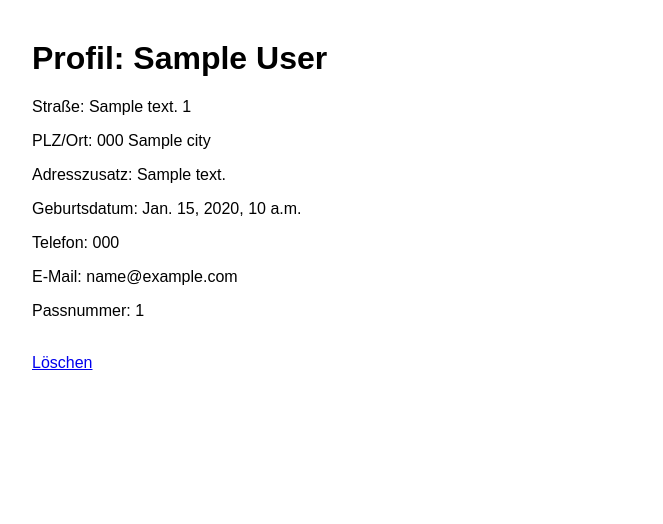
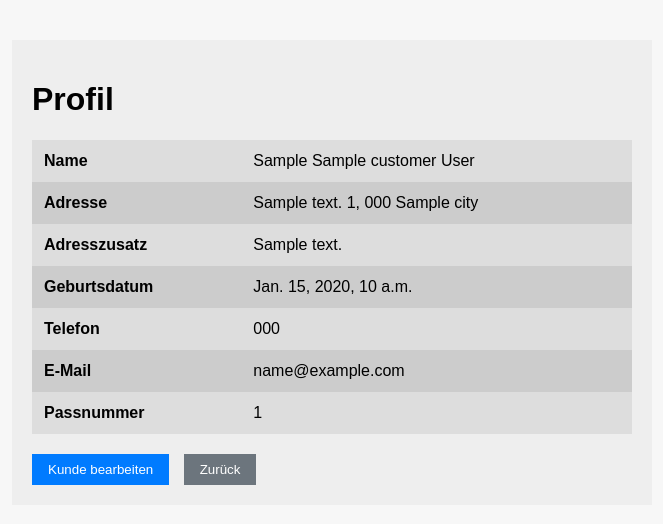
Before and after one commit to matsohms/1LuftiBank, a Django app: template core/templates/customer_detail.html in a window 1280 px wide. Shown: the top 524 px of the page, without its empty margins (308-971 px from the left). Run offline with Django 4.2, Linux system fonts and the light colour scheme; the template is opened without the code that fills it: most values are stand-ins (such as "Sample title", 1, 10 or a date in 2020).

Commit message:
Update customer_detail.html

```diff
--- a/core/templates/customer_detail.html
+++ b/core/templates/customer_detail.html
@@ -1,17 +1,38 @@
-<!DOCTYPE html><html lang="de"><head><meta charset="UTF-8"><title>Profil</title>
-<style>body{font-family:Arial;} .container{width:600px;margin:40px auto;}</style></head><body>
+<!DOCTYPE html>
+<html lang="de">
+<head>
+  <meta charset="UTF-8">
+  <title>Kundenprofil</title>
+  <style>
+    body { font-family: Arial, sans-serif; background: #f7f7f7; }
+    .container { background: #eee; padding: 20px; margin: 40px auto; width: 90%; max-width: 600px; }
+    table { width: 100%; border-collapse: collapse; margin-bottom: 20px; }
+    tr:nth-child(odd) { background: #ddd; }
+    tr:nth-child(even){ background: #ccc; }
+    th, td { padding: 12px; text-align: left; }
+    button { border: none; padding: 8px 16px; font-family: Arial; margin-right: 10px; }
+    .btn-primary { background: #007bff; color: #fff; }
+    .btn-secondary { background: #6c757d; color: #fff; }
+  </style>
+</head>
+<body>
   <div class="container">
-    <h1>Profil: {{ customer.first_name }} {{ customer.last_name }}</h1>
-    <p>Straße: {{ customer.address_line1 }} {{ customer.house_number }}</p>
-    <p>PLZ/Ort: {{ customer.postal_code }} {{ customer.city }}</p>
-    <p>Adresszusatz: {{ customer.address_extra }}</p>
-    <p>Geburtsdatum: {{ customer.birth_date }}</p>
-    <p>Telefon: {{ customer.phone }}</p>
-    <p>E-Mail: {{ customer.email }}</p>
-    <p>Passnummer: {{ customer.passport_number }}</p>
-    {% if customer.security_enabled %}
-      <a href="{% url 'customer_security' customer.pk %}">Sicherheitsfrage prüfen</a>
-    {% endif %}
-    <br><a href="{% url 'customer_delete' customer.pk %}">Löschen</a>
+    <h1>Profil</h1>
+    <table>
+      <tr><th>Name</th><td>{{ customer.first_name }} {% if customer.middle_names %}{{ customer.middle_names }} {% endif %}{{ customer.last_name }}</td></tr>
+      <tr><th>Adresse</th><td>{{ customer.address_line1 }} {{ customer.house_number }}, {{ customer.postal_code }} {{ customer.city }}</td></tr>
+      {% if customer.address_extra %}
+      <tr><th>Adresszusatz</th><td>{{ customer.address_extra }}</td></tr>
+      {% endif %}
+      <tr><th>Geburtsdatum</th><td>{{ customer.birth_date }}</td></tr>
+      <tr><th>Telefon</th><td>{{ customer.phone }}</td></tr>
+      <tr><th>E-Mail</th><td>{{ customer.email }}</td></tr>
+      {% if customer.passport_number %}
+      <tr><th>Passnummer</th><td>{{ customer.passport_number }}</td></tr>
+      {% endif %}
+    </table>
+    <a href="{% url 'customer_edit' customer.pk %}"><button class="btn-primary">Kunde bearbeiten</button></a>
+    <a href="{% url 'customer_list' %}"><button class="btn-secondary">Zurück</button></a>
   </div>
-</body></html>
+</body>
+</html>
```
